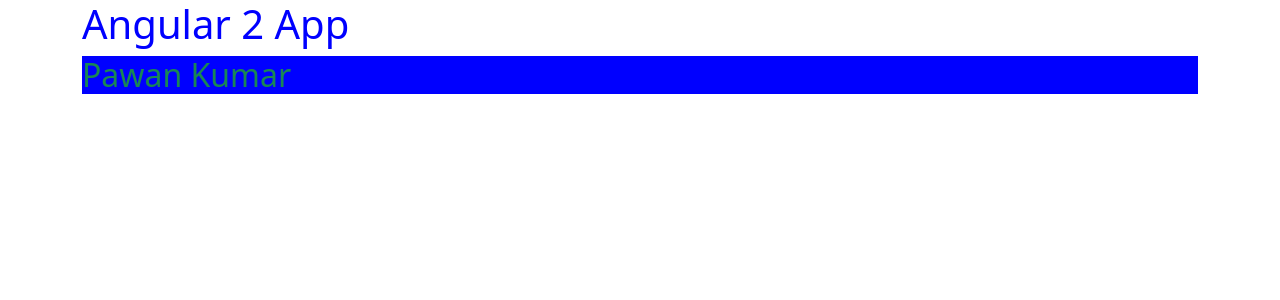
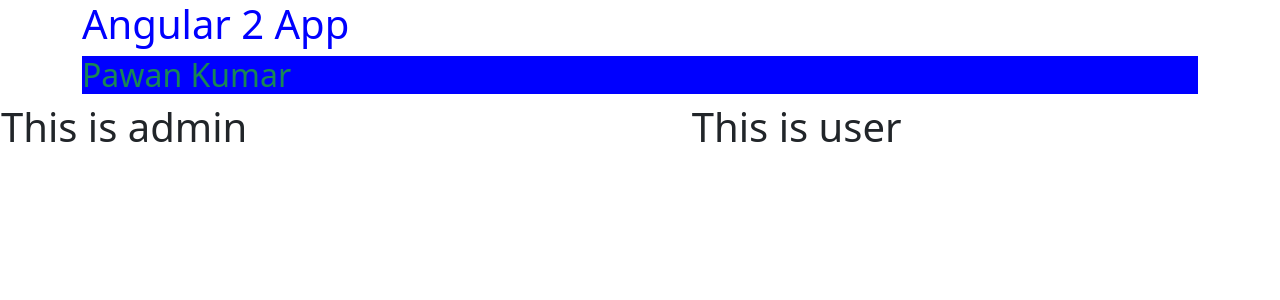
Before and after one commit to Rubipatel1989/angular19-third, an Angular app: page / in a window 1280 px wide. Shown: the top 300 px of the page. Built offline with nearby package versions, Linux system fonts and the light colour scheme.

Commit message:
Add Testing File

```diff
--- a/src/app/app.component.html
+++ b/src/app/app.component.html
@@ -2,3 +2,13 @@
   <h1>Angular 2 App</h1>
   <h2 class="text-success">Pawan Kumar</h2>
 </div>
+<table class="" style="width: 100%;" >
+  <tr>
+    <td>
+      <app-admin></app-admin>
+    </td>
+    <td>
+      <app-user></app-user>
+    </td>
+  </tr>
+</table>
--- a/src/app/app.component.ts
+++ b/src/app/app.component.ts
@@ -1,9 +1,11 @@
 import { Component } from '@angular/core';
-import { RouterOutlet } from '@angular/router';
+import { UserComponent } from './components/user/user.component';
+import { AdminComponent } from './components/admin/admin.component';
 
 @Component({
   selector: 'app-root',
-  imports: [RouterOutlet],
+  standalone:true,
+  imports: [UserComponent, AdminComponent],
   templateUrl: './app.component.html',
   styleUrl: './app.component.css'
 })
--- a/src/app/components/admin/admin.component.html
+++ b/src/app/components/admin/admin.component.html
@@ -1 +1 @@
-<p>admin works!</p>
+<h1>This is admin</h1>
--- a/src/app/components/user/user.component.html
+++ b/src/app/components/user/user.component.html
@@ -1 +1 @@
-<p>user works!</p>
+<h1>This is user</h1>
```
